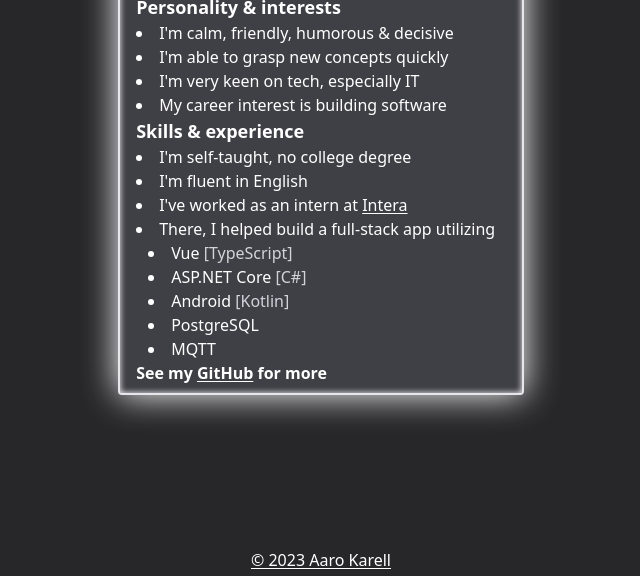
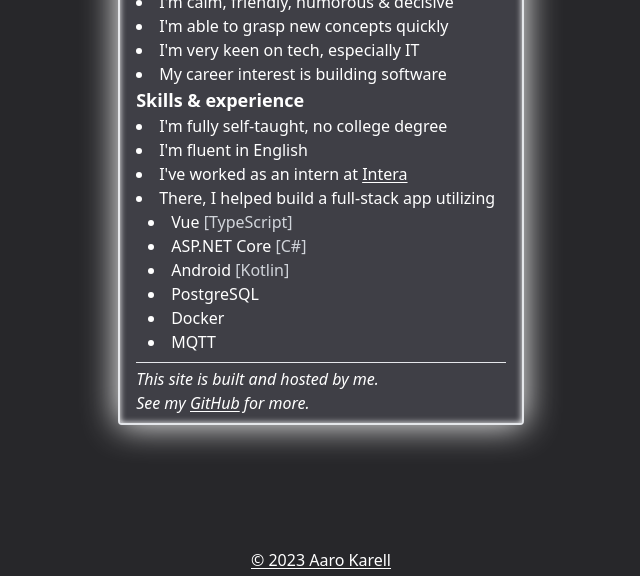
Before and after one commit to ajkarell/cv-www, a website built with Vite: page index.html in a window 1280 px wide. Shown: the part 224-800 px from the top of the page, without its empty margins (319-959 px from the left). Built offline with nearby package versions, Linux system fonts and the light colour scheme; files whose address does not match are found by name.

Commit message:
add info

```diff
--- a/index.html
+++ b/index.html
@@ -5,7 +5,7 @@
     <link rel="stylesheet" href="index.css" />
     <meta name="viewport" content="width=device-width, initial-scale=1.0" />
     <meta name="robots" content="noindex,nofollow" />
-    <title>CV - Aaro Karell</title>
+    <title>Aaro Karell</title>
   </head>
   <body
     class="min-h-screen flex flex-col justify-center items-center bg-zinc-800 text-white"
@@ -38,7 +38,7 @@
         <section>
           <span class="text-lg font-bold">Skills &amp; experience</span>
           <ul class="list-disc list-inside">
-            <li>I'm self-taught, no college degree</li>
+            <li>I'm fully self-taught, no college degree</li>
             <li>I'm fluent in English</li>
             <li>I've worked as an intern at <a href="https://www.intera.fi">Intera</a></li>
             <li>There, I helped build a full-stack app utilizing
@@ -47,12 +47,15 @@
                 <li>ASP.NET Core <span class="text-gray-300">[C#]</span></li>
                 <li>Android <span class="text-gray-300">[Kotlin]</span></li>
                 <li>PostgreSQL</li>
+                <li>Docker</li>
                 <li>MQTT</li>
               </ul>
             </li>
           </ul>
         </section>
-        <span class="font-bold">See my <a href="https://github.com/ajkarell">GitHub</a> for more</span>
+        <hr class="mt-2 mb-1"/>
+        <span class="block italic">This site is built and hosted by me.</span>
+        <span class="italic">See my <a href="https://github.com/ajkarell">GitHub</a> for more.</span>
       </div>
     </main>
     <footer class="py-1"><a href="https://github.com/ajkarell/cv-www">&copy; 2023 Aaro Karell</a></footer>
```
